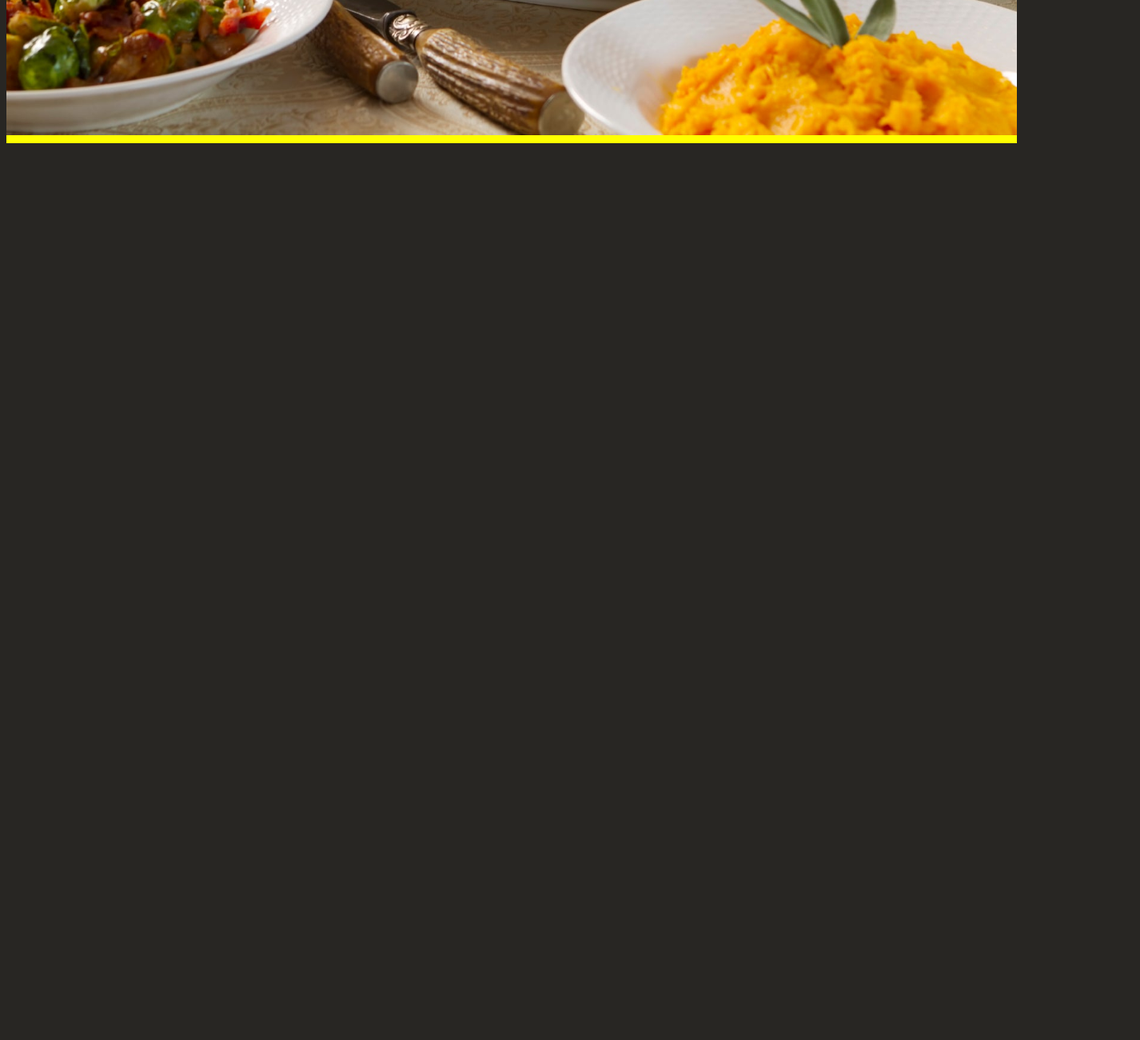
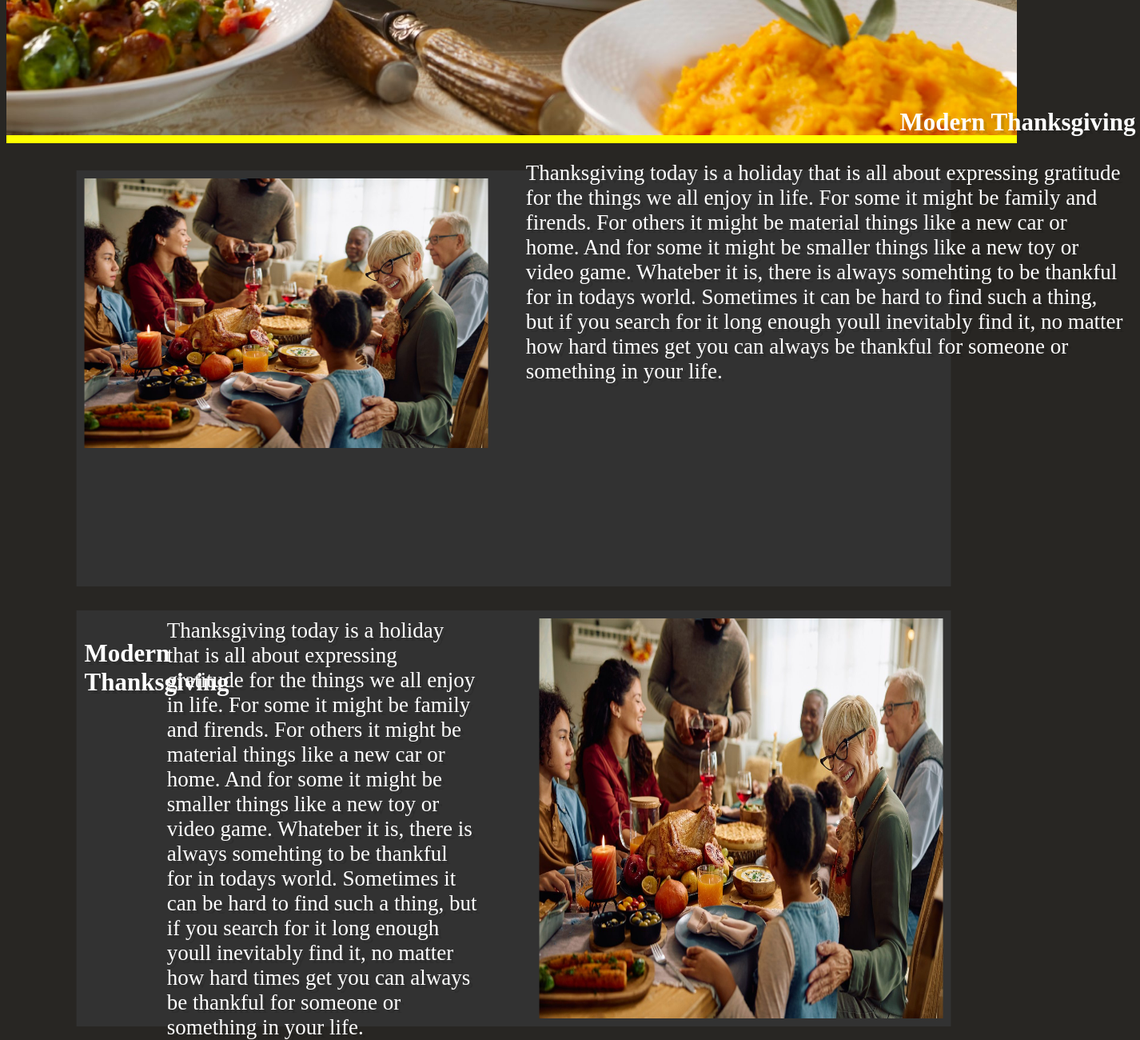
Before and after one commit to rehpotsirhc-a/thanksgivingIDIDNTFREAKINGPUSHWHENWEWHEREATCART, a plain HTML site: page index.html in a window 1280 px wide. Shown: the part 771-2071 px from the top of the page at 80% size, 1426 px wide, since content can reach past the window. Before the commit the page ends 962 px from the top, so only its background shows below. Drawn offline with Linux system fonts and the light colour scheme.

Commit message:
uhhhh yeah litteraly LIVE AND LEARN

```diff
--- a/index.html
+++ b/index.html
@@ -6,6 +6,12 @@
     <title>Document</title>
 </head>
 <body>
+
+
+
+    <div class="centered">Thanksgiving</div>
+    <div class="centered1">The holiday of gratitude</div>
+
 
     <nav role="navigation">
         <ul>
@@ -20,7 +26,23 @@
         </ul>
       </nav>
 
-    <img class="hero" src="pics/thanksgiving-hero.jpg" width=100%>
+    <img class="hero" src="pics/thanksgiving-hero.jpg" >
+
+    <div class="flex-container">
+
+      <div class="box1">
+        <img class="img1" src="./pics/GettyImages-1740856470-e1732563612339.jpg"  alt="family">
+        <h2 class="title1">Modern Thanksgiving</h2>
+        <aside class="para1">Thanksgiving today is a holiday that is all about expressing gratitude for the things we all enjoy in life. For some it might be family and firends. For others it might be material things like a new car or home. And for some it might be smaller things like a new toy or video game. Whateber it is, there is always somehting to be thankful for in todays world. Sometimes it can be hard to find such a thing, but if you search for it long enough youll inevitably find it, no matter how hard times get you can always be thankful for someone or something in your life.</aside>
+      </div>
+
+      <div class="box2">
+        <img class="img2" src="./pics/GettyImages-1740856470-e1732563612339.jpg"  alt="family">
+        <h2 class="title2">Modern Thanksgiving</h2>
+        <aside class="para2">Thanksgiving today is a holiday that is all about expressing gratitude for the things we all enjoy in life. For some it might be family and firends. For others it might be material things like a new car or home. And for some it might be smaller things like a new toy or video game. Whateber it is, there is always somehting to be thankful for in todays world. Sometimes it can be hard to find such a thing, but if you search for it long enough youll inevitably find it, no matter how hard times get you can always be thankful for someone or something in your life.</aside>
+      </div>
+
+
 
 </body>
 </html>
--- a/styles.css
+++ b/styles.css
@@ -128,3 +128,111 @@ body{
   border-bottom: 10px solid yellow;
   width: 100%;
   }
+
+  [class^="box"] {
+    color:white;
+    font-size: 5px;
+    text-shadow:4px 4px 0 rgba(0,0,0,0.1);
+    padding:10px;
+  }
+
+  .box1, .box2 { background:rgb(50, 50, 50);}
+
+
+  .flex-container {
+
+    border:0px solid #2e3f64;
+    display: flex;
+    flex-wrap: wrap;
+    flex-direction: row;
+    margin: auto ;
+  }
+
+/*CARD 1 */
+  .box1 {
+    display: flex;
+    flex-direction: column;
+    margin-top: 30px;
+    font-size: 18px;
+    width: 85%;
+    height: 500px;
+    transform: translate(8%,0%);
+  }
+
+  .para1{
+    order:2;
+    font-size: 27px;
+    align-self: center;
+    justify-content: flex-end;
+    transform: translate(52%, -160%);
+    width: 750px;
+  }
+
+  .title1{
+    order:1;
+    display: flex;
+    font-size: 31px;
+    height: 50px;
+    width: 300px;
+    transform: translate(340%, -1250%)
+  }
+
+  .img1{
+    order:0;
+    width: 47%;
+  }
+/*CARD 1 */
+
+/*CARD 2 */
+  .box2 {
+    display: flex;
+    flex-direction: row;
+    margin-top: 30px;
+    font-size: 18px;
+    width: 85%;
+    height: 500px;
+    transform: translate(8%,0%);
+  }
+
+  .para2{
+    order:0;
+    font-size: 27px;
+    width: 900px;
+    transform: translate(-20%,0%)
+  }
+
+  .title2{
+    order:0;
+    display: flex;
+    font-size: 31px;
+    height: 50px;
+    width: 300px;
+  }
+
+  .img2{
+    order:1;
+    width: 47%;
+  }
+/*CARD 2 */
+
+.centered {
+  position: absolute;
+  top: 50%;
+  left: 50%;
+  transform: translate(-50%, -50%);
+  font-size: 80px;
+}
+
+.centered1 {
+position: absolute;
+top: 55%;
+left: 50%;
+transform: translate(-50%, 60%);
+font-size: 30px;
+}
+.centered, .centered1{
+  color:white;
+  border-radius: 4px;
+  padding: 20px;
+  background-color: rgb(0, 0, 0, 0.75);
+}
```
Also changed, not shown: pics/GettyImages-1740856470-e1732563612339.jpg (added).
